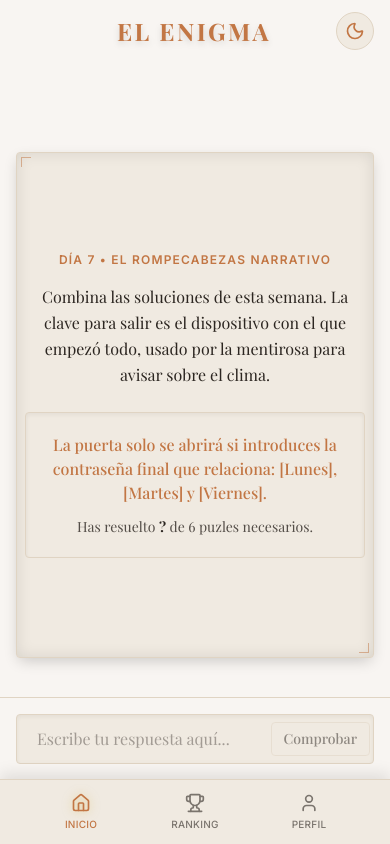
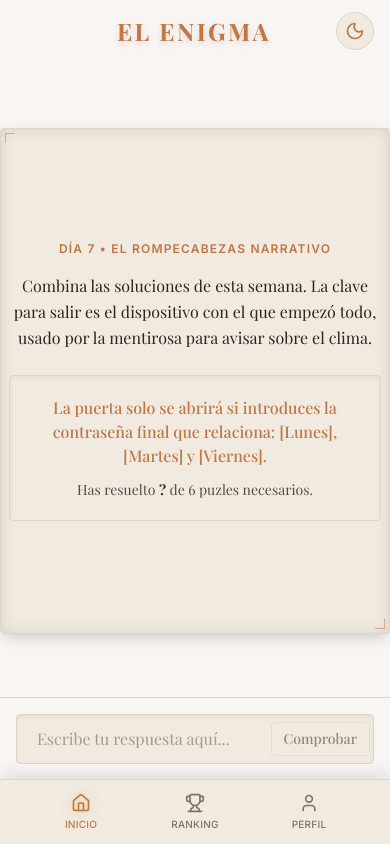
Before and after one commit to adriangonzalez141516/juegodiario, a Next.js app: page / in a window 390 px wide. Built offline with nearby package versions, Linux system fonts and the light colour scheme; a web font is replaced by a local one.

Commit message:
fix: use bulletproof flexbox centering and solid spacer to prevent any mobile overlap

```diff
--- a/src/app/[[...slug]]/page.tsx
+++ b/src/app/[[...slug]]/page.tsx
@@ -71,18 +71,21 @@ export default async function OrchestratorPage({ params }: Props) {
   };
 
   return (
-    <div className="w-full min-h-full flex flex-col items-center px-4 pt-4 pb-28">
+    <div className="w-full min-h-full flex flex-col items-center">
       {/* Schema JSON-LD para SEO */}
       <script
         type="application/ld+json"
         dangerouslySetInnerHTML={{ __html: JSON.stringify(jsonLd) }}
       />
 
-      <Suspense fallback={<div className="animate-pulse h-[65vh] w-full bg-[var(--card)] opacity-50 rounded-sm my-auto"></div>}>
-        <div className="w-full my-auto">
+      <div className="w-full my-auto shrink-0 pt-4">
+        <Suspense fallback={<div className="animate-pulse h-[60vh] w-full bg-[var(--card)] opacity-50 rounded-sm"></div>}>
           <PuzzleView puzzle={puzzle} />
-        </div>
-      </Suspense>
+        </Suspense>
+      </div>
+
+      {/* Spacer inquebrantable para evitar colisión con el input fijo y bottom bar */}
+      <div className="w-full shrink-0 h-40"></div>
 
       <div className="fixed bottom-16 left-0 w-full p-4 bg-[var(--background)] border-t border-[var(--card-border)] z-40 flex justify-center">
         <div className="w-full max-w-md">
```
